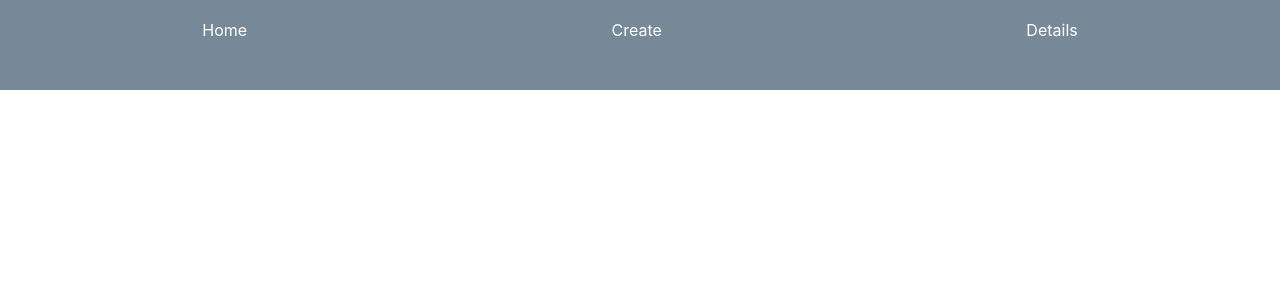
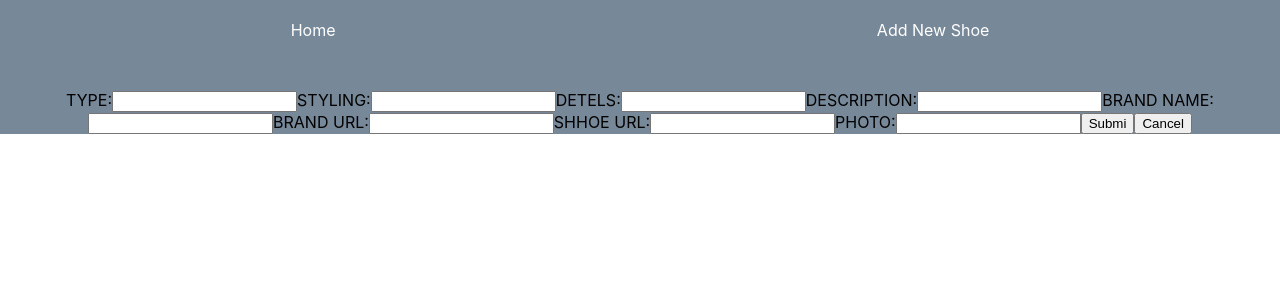
Before and after one commit to EUnurbayar/shoes-react-project4, a React (Create React App) app in the folder shoes-app/: page /add in a window 1280 px wide. Shown: the top 300 px of the page. Built offline with nearby package versions, Linux system fonts and the light colour scheme; no server answers.

Commit message:
homepage and add shoe page created but not unctioning yet

```diff
--- /dev/null
+++ b/package.json
@@ -0,0 +1,5 @@
+{
+  "dependencies": {
+    "react-alice-carousel": "^2.5.1"
+  }
+}
--- a/shoes-app/package.json
+++ b/shoes-app/package.json
@@ -9,6 +9,7 @@
     "axios": "^0.24.0",
     "bootstrap": "^5.1.3",
     "react": "^17.0.2",
+    "react-alice-carousel": "^2.5.1",
     "react-bootstrap": "^2.0.0",
     "react-dom": "^17.0.2",
     "react-router-dom": "^5.3.0",
--- a/shoes-app/src/App.css
+++ b/shoes-app/src/App.css
@@ -24,3 +24,5 @@ color:white !important;
 text-align: center;
 text-decoration: none;
 }
+
+@import "react-alice-carousel/lib/alice-carousel.css";
--- a/shoes-app/src/App.js
+++ b/shoes-app/src/App.js
@@ -3,6 +3,7 @@ import './App.css';
 import { Route } from 'react-router-dom';
 import NavBar from './components/Navbar/Navbar';
 import Home from './components/Home/home'
+import AddNewShoe from './components/AddNewShoe/AddNewShoe';
 
 
 
@@ -14,6 +15,7 @@ function App() {
        </header>
        <main>
 				<Route exact path='/' component={Home} />
+        <Route path='/add' component={AddNewShoe} />
 			</main>
 
     </div>
--- /dev/null
+++ b/shoes-app/src/components/AddNewShoe/AddNewShoe.js
@@ -0,0 +1,116 @@
+import React from 'react';
+import { useState, useEffect } from 'react';
+import { useParams, useHistory } from 'react-router-dom';
+import { Link } from 'react-router-dom';
+import API_URL from '../../config';
+import '../../App.css';
+
+function AddNewShoe({props}) {
+
+    const [shoe, setShoe] = useState([]);
+
+    const [edit, setEdit] = useState(false);
+	const { id } = useParams();
+	const [newObject, setNewObject] = useState({});
+
+	let history = useHistory();
+
+	const getShoe = async () => {
+		try {
+			const res = await fetch (`${API_URL}/shoes`);
+            console.log(res)
+            const data = await res.json()
+			setShoe(data);
+            console.log(data)
+		} catch (error) {
+			console.log(error);
+		}
+	};
+	useEffect(() => {
+		getShoe();
+
+
+	}, []);
+
+
+    const handleChange = (event) => {
+		let type= event.target.type;
+		let value = event.target.value;
+		setNewObject({ ...newObject, [type]: value });
+	};
+	const handleEdit = () => {
+		setEdit(!edit);
+	};
+	const handleSubmit = async (event) => {
+		event.preventDefault();
+		try {
+			const newShoe = await fetch.put(
+				`${API_URL}/shoes/${id}`,
+				newObject
+			);
+			newShoe.status === 201 && history.push('/');
+		} catch (error) {
+		console.log(error);
+		}
+	};
+		const handleDelete = async (event) => {
+		const verify = window.confirm('Are you sure you want to delete?');
+		if (verify) {
+			try {
+				const deleteOne = await fetch.delete(`${API_URL}/shoes/${id}`);
+				deleteOne.status === 204 && history.push('/');
+			} catch (error) {
+			console.log(error);
+			}
+		} else {
+			return;
+		}
+	};
+	if (!shoe) {
+		<h1>loading</h1>;
+	}
+
+    return (
+        <div>
+
+            <form>
+                 <label>
+                        TYPE:
+                     <input type="text" name="name" />
+                 </label>
+                 <label>
+                    STYLING:
+                    <input type="text" name="name" />
+                 </label>
+                 <label>
+                    DETELS:
+                    <input type="text" name="name" />
+                 </label>
+                 <label>
+                    DESCRIPTION:
+                    <input type="text" name="name" />
+                 </label>
+                 <label>
+                    BRAND NAME:
+                    <input type="text" name="name" />
+                 </label>
+                 <label>
+                    BRAND URL:
+                    <input type="text" name="name" />
+                 </label>
+                 <label>
+                    SHHOE URL:
+                    <input type="text" name="name" />
+                 </label>
+                 <label>
+                  PHOTO:
+                    <input type="text" name="name" />
+                 </label>
+                 <button className='app-button' type='submit'>Submi</button>
+				 <button className='app-button' onclick={handleEdit}>Cancel</button>
+            </form>
+        </div>
+    );
+}
+
+export default AddNewShoe;
--- a/shoes-app/src/components/Home/home.js
+++ b/shoes-app/src/components/Home/home.js
@@ -1,11 +1,14 @@
 import { useState, useEffect } from 'react';
 import { Link } from 'react-router-dom';
-import axios from 'axios';
+// import axios from 'axios';
 import API_URL from '../../config';
 import '../../App.css';
+import React from 'react';
+
 
 
 const Home = () => {
+
 	const [shoe, setShoe] = useState([]);
 	const [problem, setProblem] = useState(false);
 
@@ -24,9 +27,12 @@ const Home = () => {
 		getShoes();
 	}, []);
 
+
 	return (
 		<>
+         {/* <AliceCarousel mouseTracking items={data} /> */}
 		{ problem && <hh>{problem}</hh> }
+
 			<div className='shoes-list'>
 
 				{shoe.map((shoe) => {
@@ -36,14 +42,15 @@ const Home = () => {
 								<h2>{shoe.type}</h2>
 								<h4>{shoe.brand_name}</h4>
                                 <img src={shoe.photo}alt="/shoe.type" />
-                                <a href="">{shoe.brand_url}</a>
 							</div>
 						</Link>
 					);
 				})}
+
 			</div>
 		</>
 	);
 };
 
+
 export default Home;
--- a/shoes-app/src/components/Navbar/Navbar.js
+++ b/shoes-app/src/components/Navbar/Navbar.js
@@ -15,10 +15,7 @@ const NavBar = () => {
 				<Nav.Link className="class" href="/">Home</Nav.Link>
 			</Nav.Item>
             <Nav.Item>
-				<Nav.Link href="/create" eventKey="/create">Create</Nav.Link>
-			</Nav.Item>
-			<Nav.Item>
-				<Nav.Link href="/details" eventKey="/details">Details</Nav.Link>
+				<Nav.Link href="/add" eventKey="/create">Add New Shoe</Nav.Link>
 			</Nav.Item>
 
 		</Nav>
```
Also changed, not shown: shoes-app/src/components/Details/Details.js (deleted, +0 -71 lines), 2 other files (tests, documents, lock files or other folders).
